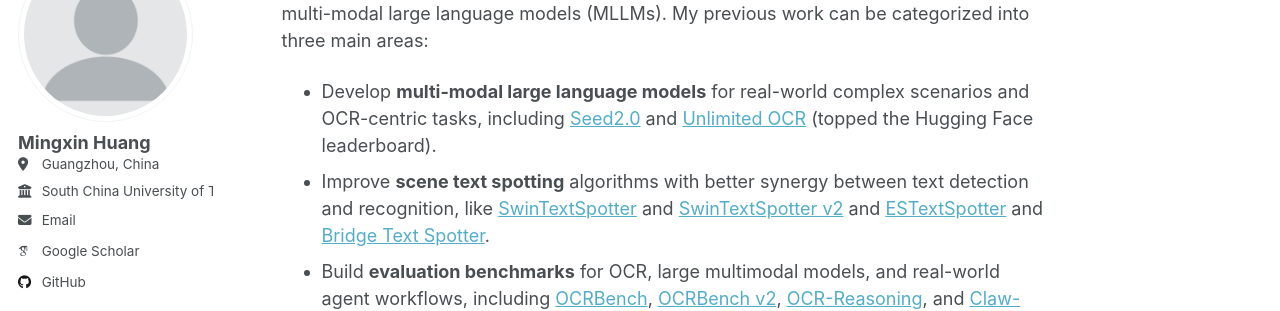
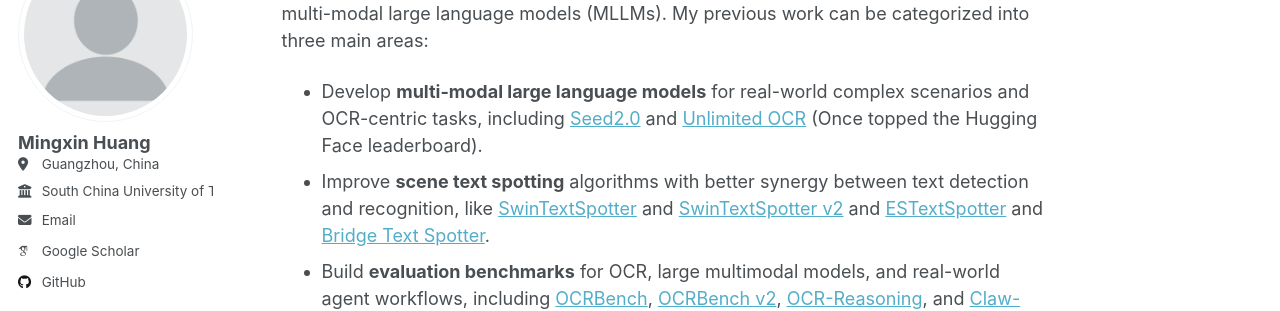
Before and after one commit to mxin262/mxin262.github.io, a Jekyll site: the page built from _pages/about.md, in a window 1280 px wide and 900 px high, scrolled down 350 px. Shown: the part 152-463 px from the top of the window. Built offline with Jekyll 4.4.1, drawn with Linux system fonts in a browser that asks for light colours; some web fonts are replaced; a script that is not in the unit is left out.

Commit message:
Update about.md

```diff
--- a/_pages/about.md
+++ b/_pages/about.md
@@ -18,7 +18,7 @@ I am actively seeking research positions in both industry and academia. My prima
 
 📌My research focuses on Optical Character Recognition (OCR), document intelligent, and multi-modal large language models (MLLMs). My previous work can be categorized into three main areas:
 
-- Develop **multi-modal large language models** for real-world complex scenarios and OCR-centric tasks, including [Seed2.0](https://arxiv.org/abs/2607.00248) and [Unlimited OCR](https://arxiv.org/abs/2606.23050) (topped the Hugging Face leaderboard).
+- Develop **multi-modal large language models** for real-world complex scenarios and OCR-centric tasks, including [Seed2.0](https://arxiv.org/abs/2607.00248) and [Unlimited OCR](https://arxiv.org/abs/2606.23050) (Once topped the Hugging Face leaderboard).
 - Improve **scene text spotting** algorithms with better synergy between text detection and recognition, like [SwinTextSpotter](https://openaccess.thecvf.com/content/CVPR2022/papers/Huang_SwinTextSpotter_Scene_Text_Spotting_via_Better_Synergy_Between_Text_Detection_CVPR_2022_paper.pdf) and [SwinTextSpotter v2](https://link.springer.com/article/10.1007/s11263-025-02428-0) and [ESTextSpotter](https://openaccess.thecvf.com/content/ICCV2023/papers/Huang_ESTextSpotter_Towards_Better_Scene_Text_Spotting_with_Explicit_Synergy_in_ICCV_2023_paper.pdf) and [Bridge Text Spotter](https://openaccess.thecvf.com/content/CVPR2024/papers/Huang_Bridging_the_Gap_Between_End-to-End_and_Two-Step_Text_Spotting_CVPR_2024_paper.pdf).
 - Build **evaluation benchmarks** for OCR, large multimodal models, and real-world agent workflows, including [OCRBench](https://link.springer.com/article/10.1007/s11432-024-4235-6), [OCRBench v2](https://github.com/Yuliang-Liu/MultimodalOCR), [OCR-Reasoning](https://arxiv.org/pdf/2505.17163?), and [Claw-Eval-Live](https://arxiv.org/abs/2604.28139).
 - Develop **lightweight multi-modal models** for OCR tasks, such as [Mini-Monkey](https://openreview.net/pdf?id=71XtUhazG0) that achieves superior performance with only 2B parameters.
```
